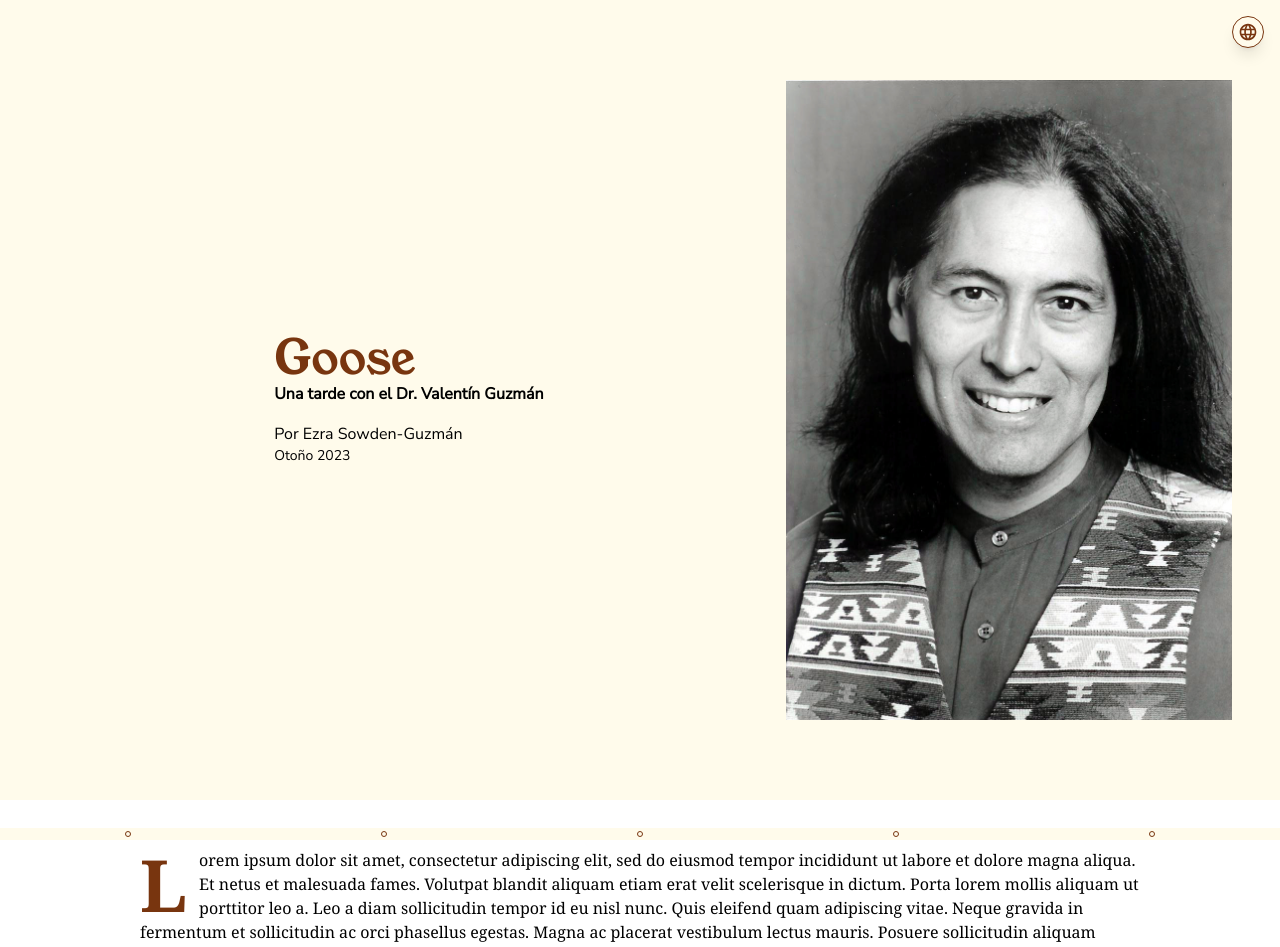
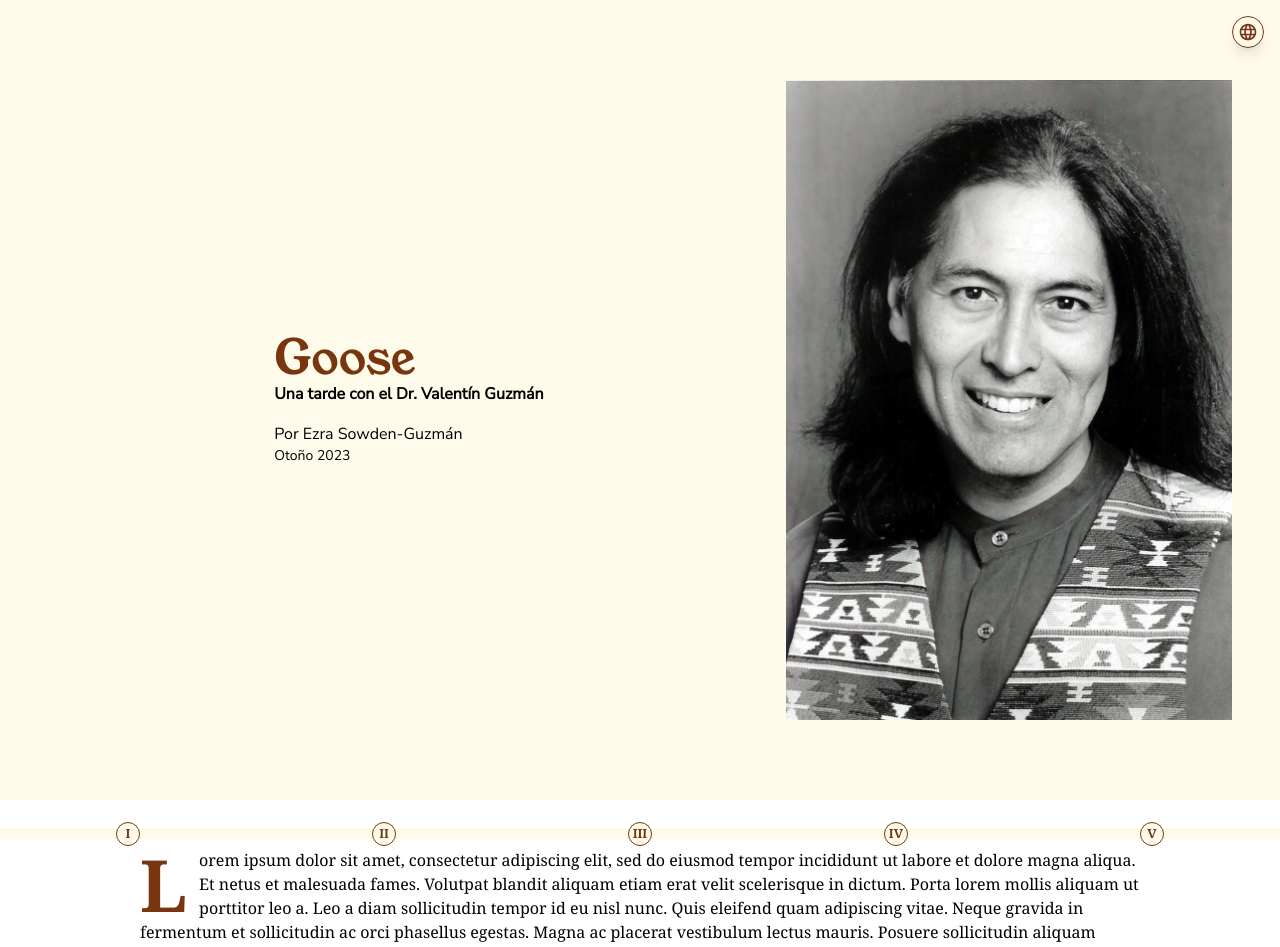
Before and after one commit to ezra-sg/portfolio, a Next.js app: page /val/es in a window 1280 px wide. Shown: the top 947 px of the page. Built offline with nearby package versions, Linux system fonts and the light colour scheme.

Commit message:
attempt to fix flicker 3

```diff
--- a/components/val/progress-tracker/progress-tracker.tsx
+++ b/components/val/progress-tracker/progress-tracker.tsx
@@ -53,7 +53,7 @@ export default function ProgressTracker({
     ];
 
     useEffect(() => {
-        const scrollHandler = throttle(() => {
+        const throttledScrollHandler = throttle(() => {
             // scroll handler controls 3 things:
             // 1. whether the progress tracker is hidden or not, based on whether the user has scrolled past the height of the viewport
             // 2. whether the progress tracker is expanded or not, based on the user's scroll direction
@@ -62,9 +62,9 @@ export default function ProgressTracker({
             let scrollTop = window.scrollY || document.documentElement.scrollTop;
             const userScrolledDown = scrollTop >= lastScrollTop.current;
 
-            setExpanded(!userScrolledDown);
+            (scrollTop !== lastScrollTop.current) && setExpanded(!userScrolledDown);
 
-            (scrollTop !== lastScrollTop.current) && setHidden(scrollTop < document.documentElement.clientHeight);
+            setHidden(scrollTop < document.documentElement.clientHeight);
 
             // Update last scroll position
             lastScrollTop.current = scrollTop;
@@ -129,12 +129,12 @@ export default function ProgressTracker({
             setProgressPercent(Number(overallProgress.toFixed(0)));
         }, 100);
 
-        scrollHandler();
+        throttledScrollHandler();
 
-        document.addEventListener('scroll', scrollHandler);
+        document.addEventListener('scroll', throttledScrollHandler);
 
         return () => {
-            document.removeEventListener('scroll', scrollHandler);
+            document.removeEventListener('scroll', throttledScrollHandler);
         };
     }, [
         sectionOneRef,
```
